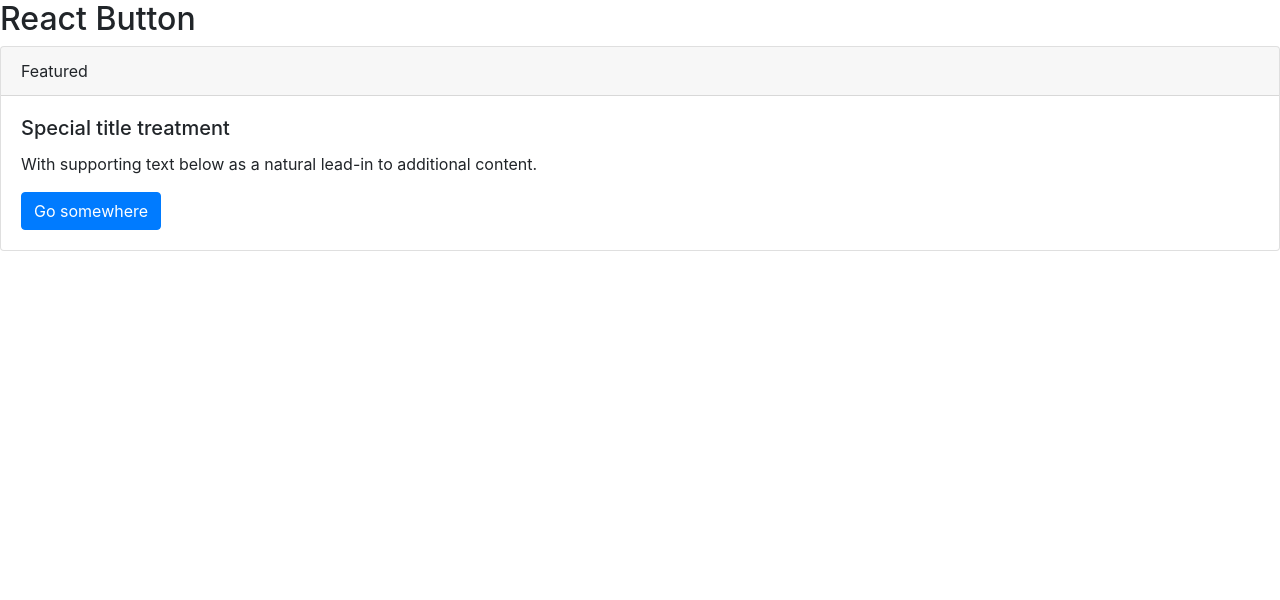
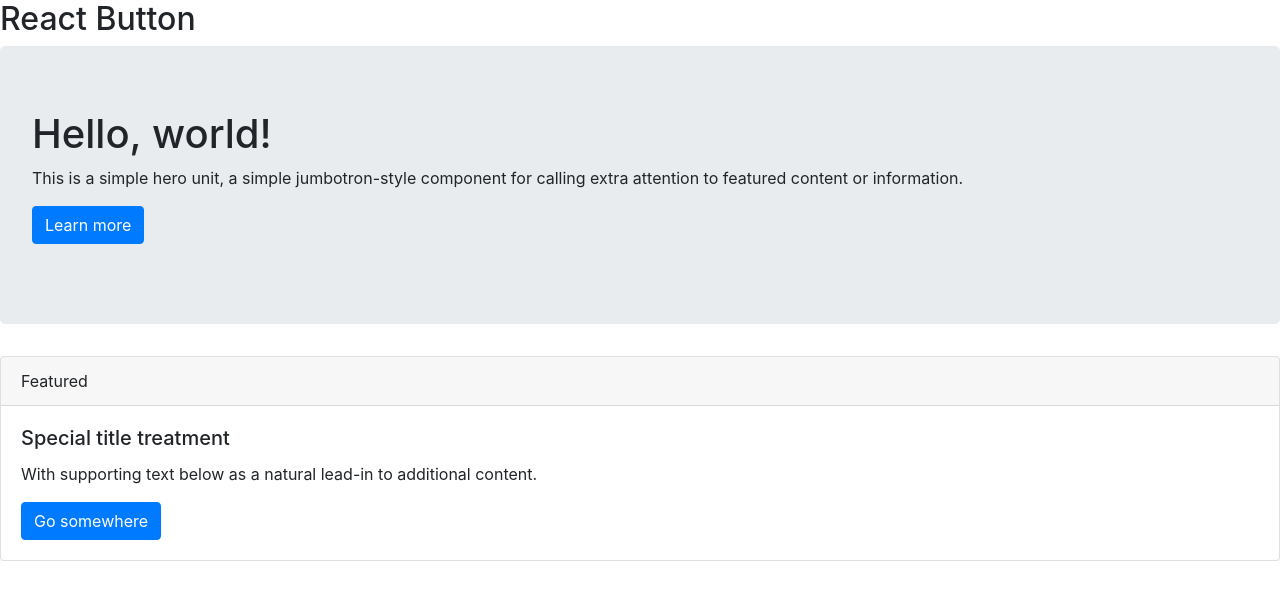
Before and after one commit to shamolmojumder/braking-news, a React (Create React App) app: page / in a window 1280 px wide. Shown: the top 600 px of the page. Built offline with nearby package versions, Linux system fonts and the light colour scheme.

Commit message:
Jumbotron added

```diff
--- a/src/App.js
+++ b/src/App.js
@@ -1,12 +1,14 @@
 import React from 'react';
 import {Button} from 'react-bootstrap';
 import './App.css';
+import Header from './components/Header/Header';
 import News from './components/News/News';
 
 function App() {
   return (
     <div>
     <h2>React Button</h2>
+    <Header></Header>
     <News></News>
   </div>
   );
--- /dev/null
+++ b/src/components/Header/Header.js
@@ -0,0 +1,21 @@
+import React from 'react';
+import { Button, Jumbotron } from 'react-bootstrap';
+
+const Header = () => {
+return (
+<div>
+    <Jumbotron>
+        <h1>Hello, world!</h1>
+        <p>
+            This is a simple hero unit, a simple jumbotron-style component for calling
+            extra attention to featured content or information.
+        </p>
+        <p>
+            <Button variant="primary">Learn more</Button>
+        </p>
+    </Jumbotron>
+</div>
+);
+};
+
+export default Header;
```
